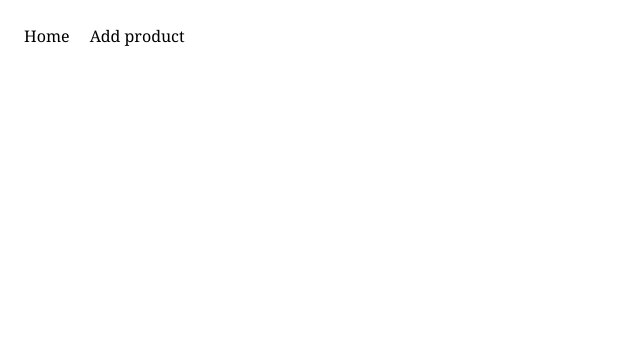
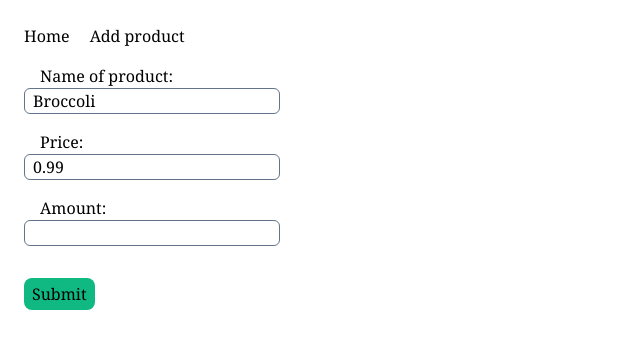
Before and after one commit to ALSijsling/ShoppingList-Vue3, a Vue app: page /edit/1 in a window 1280 px wide. Before the commit this address had no page. Shown: the top 348 px of the page, without its empty margins (0-640 px from the left). Built offline with nearby package versions, Linux system fonts and the light colour scheme.

Commit message:
added edit and delete functionality

```diff
--- a/src/components/GroceriesTable.vue
+++ b/src/components/GroceriesTable.vue
@@ -1,5 +1,6 @@
 <script setup>
   import {ref, computed} from "vue"
+  import { deleteProduct } from "../store/Groceries"
 
   const props = defineProps(["groceries"])
   const groceries = ref(props.groceries)
@@ -25,6 +26,10 @@
             <td class="px-4 py-2">&euro; {{ product.price.toFixed(2) }}</td>
             <td><input v-model="product.amount" type="number" value="0" min="0" class="border border-slate-500 border-solid rounded-md pl-2"></td>
             <td class="px-4 py-2">&euro; {{ (product.price * product.amount).toFixed(2) }}</td>
+            <td>
+                <router-link class="px-2 py-1 bg-emerald-500 border-black solid rounded-lg" :to="{name: 'Edit', params:{id: product.id}}">Edit</router-link>
+                <button class="ml-2 px-2 py-1 bg-red-500 border-black solid rounded-lg" @click="deleteProduct(product)">Delete</button>
+            </td>
         </tr>
         <tr class="border-t border-slate-900 border-solid">
             <td class="px-4 py-2 font-bold" colspan="3">Total</td>
--- a/src/pages/groceries/Create.vue
+++ b/src/pages/groceries/Create.vue
@@ -1,6 +1,5 @@
 <script setup>
     import GroceryForm from '../../components/GroceryForm.vue'
-    import { getAllProducts } from '../../store/Groceries'
     import { addProduct } from '../../store/Groceries'
 
     const product = {};
--- a/src/pages/groceries/Edit.vue
+++ b/src/pages/groceries/Edit.vue
@@ -1,8 +1,15 @@
 <script setup>
+    import { useRoute } from 'vue-router'
     import GroceryForm from '../../components/GroceryForm.vue'
     import { getProductById } from '../../store/Groceries'
+    import { updateProduct } from '../../store/Groceries'
+
+    const route = useRoute()
+
+    const id = route.params.id
+    const product = getProductById(id)
 </script>
 
 <template>
-    <GroceryForm :product="getProductById()"/>
+    <GroceryForm @submitGrocery="(grocery) => updateProduct(grocery)" :product="product"/>
 </template>
--- a/src/router/index.js
+++ b/src/router/index.js
@@ -8,7 +8,7 @@ const router = createRouter({
     routes: [
         {path: '/', name: 'Home', component: Home},
         {path: '/create', name: 'Create', component: Create},
-        {path: '/edit', name: 'Edit', component: Edit}
+        {path: '/edit/:id', name: 'Edit', component: Edit}
     ]
 })
 
--- a/src/store/Groceries.js
+++ b/src/store/Groceries.js
@@ -16,3 +16,8 @@ export const getProductById = (id) => computed(() => groceries.value.find(produc
 
 //Actions
 export const addProduct = (product) => groceries.value.push(product)
+export const updateProduct = (product) => {
+    groceries.value.splice(product.id, 1)
+    groceries.value.push(product)
+}
+export const deleteProduct = (product) => groceries.value.splice(product.id, 1)
```
